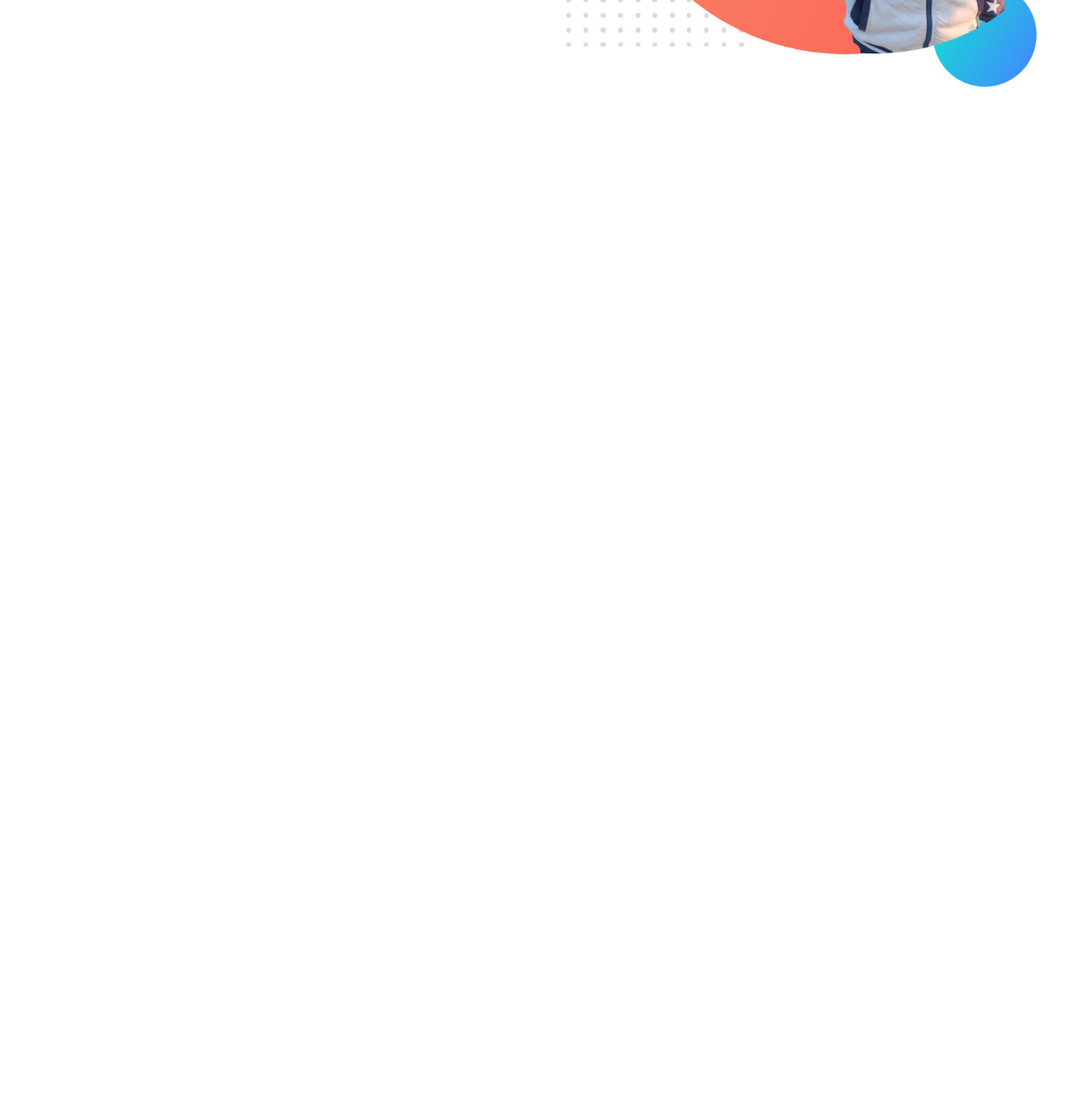
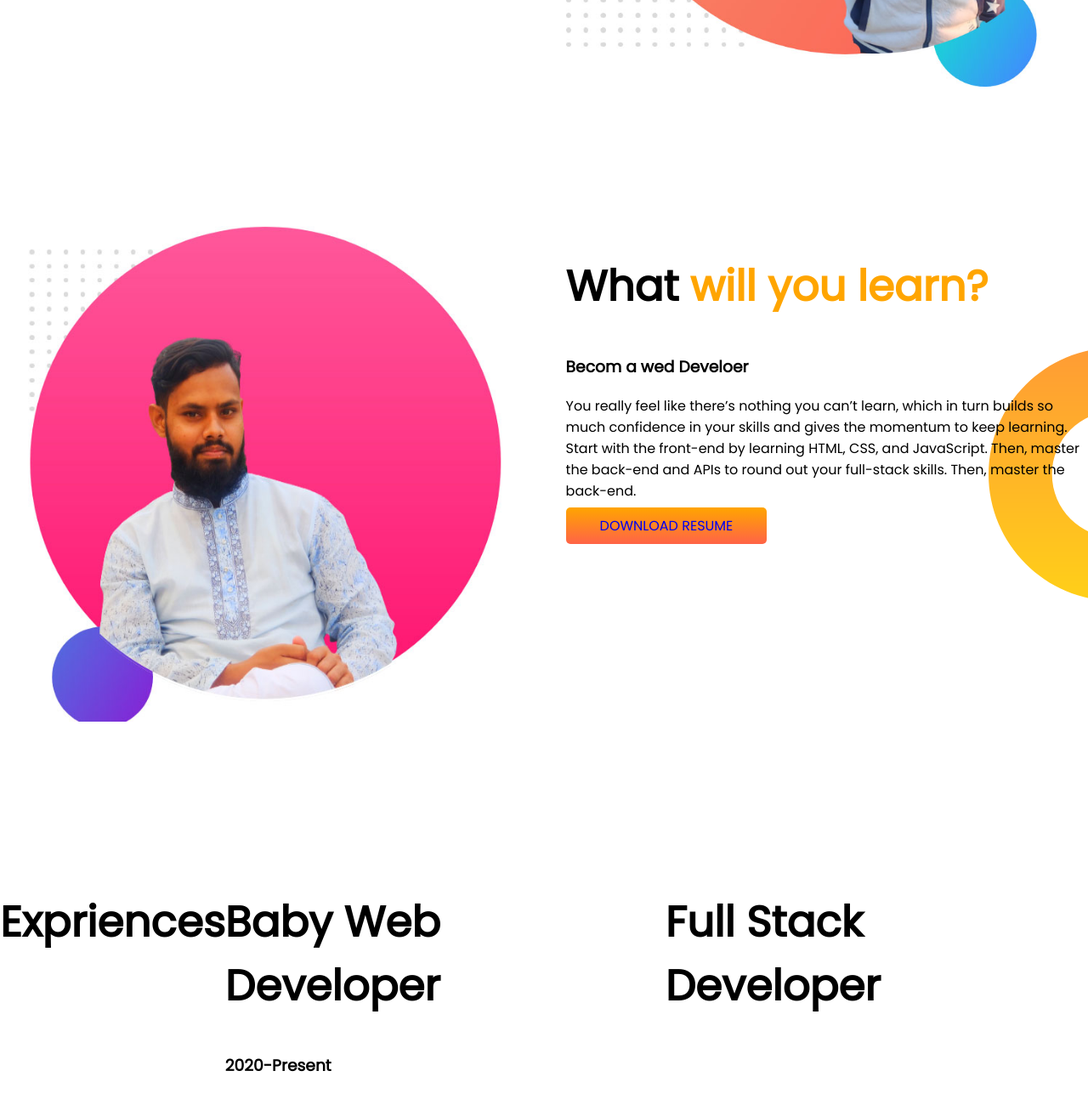
Before and after one commit to Arifulislamt/Developer-Portfolio-1, a plain HTML site: page index.html in a window 1280 px wide. Shown: the part 508-1808 px from the top of the page at 85% size. Before the commit the page ends 800 px from the top, so only its background shows below. Drawn offline with Linux system fonts and the light colour scheme.

Commit message:
bottom-benar

```diff
--- a/index.html
+++ b/index.html
@@ -23,5 +23,28 @@
             <img src="images/arif.jpg" alt="">
         </div>
     </section>
+    <section class="bottom-benar">
+        <div class="helf-width">
+            <img src="images/arif2.jpg" alt="">
+        </div>
+        <div class="helf-width">
+            <h1>What <span class="orang-color"> will you learn?</span></h1>
+            <h3>Becom a wed Develoer</h3>
+            <p>You really feel like there’s nothing you can’t learn, which in turn builds so much confidence in your skills and gives the momentum to keep learning. Start with the front-end by learning HTML, CSS, and JavaScript. Then, master the back-end and APIs to round out your full-stack skills. Then, master the back-end.</p>
+            <a class="link-button" target="_blank" href="https://www.youtube.com"> DOWNLOAD RESUME</a>
+        </div>
+        </section>
+        <section class="area">
+            <h1> Expriences</h1>
+            <div>
+                <h1>Baby Web Developer</h1>
+                <h3>2020-Present </h3>
+            </div>
+            <div>
+                <h1>Full Stack Developer</h1>
+            </div>
+        </section>
+
+    </section>
 </body>
 </html>
--- a/styel.css
+++ b/styel.css
@@ -10,6 +10,7 @@ h1{
 }
 section{
     display: flex;
+    margin-bottom: 150px;
 }
 .helf-width{
     width: 50%;
@@ -28,3 +29,8 @@ section{
     background-image: url(images/top-banner.png);
     background-repeat: no-repeat;
 }
+.bottom-benar{
+    background-image: url(images/dream-bg.png);
+    background-repeat: no-repeat;
+    background-position: right;
+}
```
